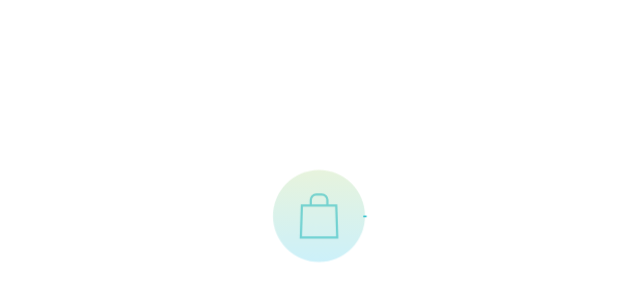
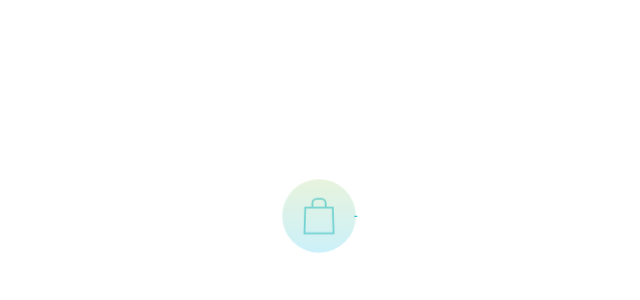
Before and after one commit to owlwatch/proampac-preloader, a plain HTML site: page index.html in a window 1280 px wide. Shown: the part 192-492 px from the top of the page, without its empty margins (321-961 px from the left). Drawn offline with Linux system fonts and the light colour scheme.

Commit message:
add viewport metatag

```diff
--- a/index.html
+++ b/index.html
@@ -1,6 +1,8 @@
 <!DOCTYPE html>
 <html>
     <head>
+        <title>ProAmpac Preloader</title>
+        <meta name="viewport" content="width=device-width, initial-scale=1.0">
         <style>
             html {
                 height: 100%;
@@ -13,8 +15,8 @@
                 height: 100%;
             }
             svg {
-                height: 100px;
-                width: 100px;
+                height: 80px;
+                width: 80px;
             }
         </style>
     </head>
```
